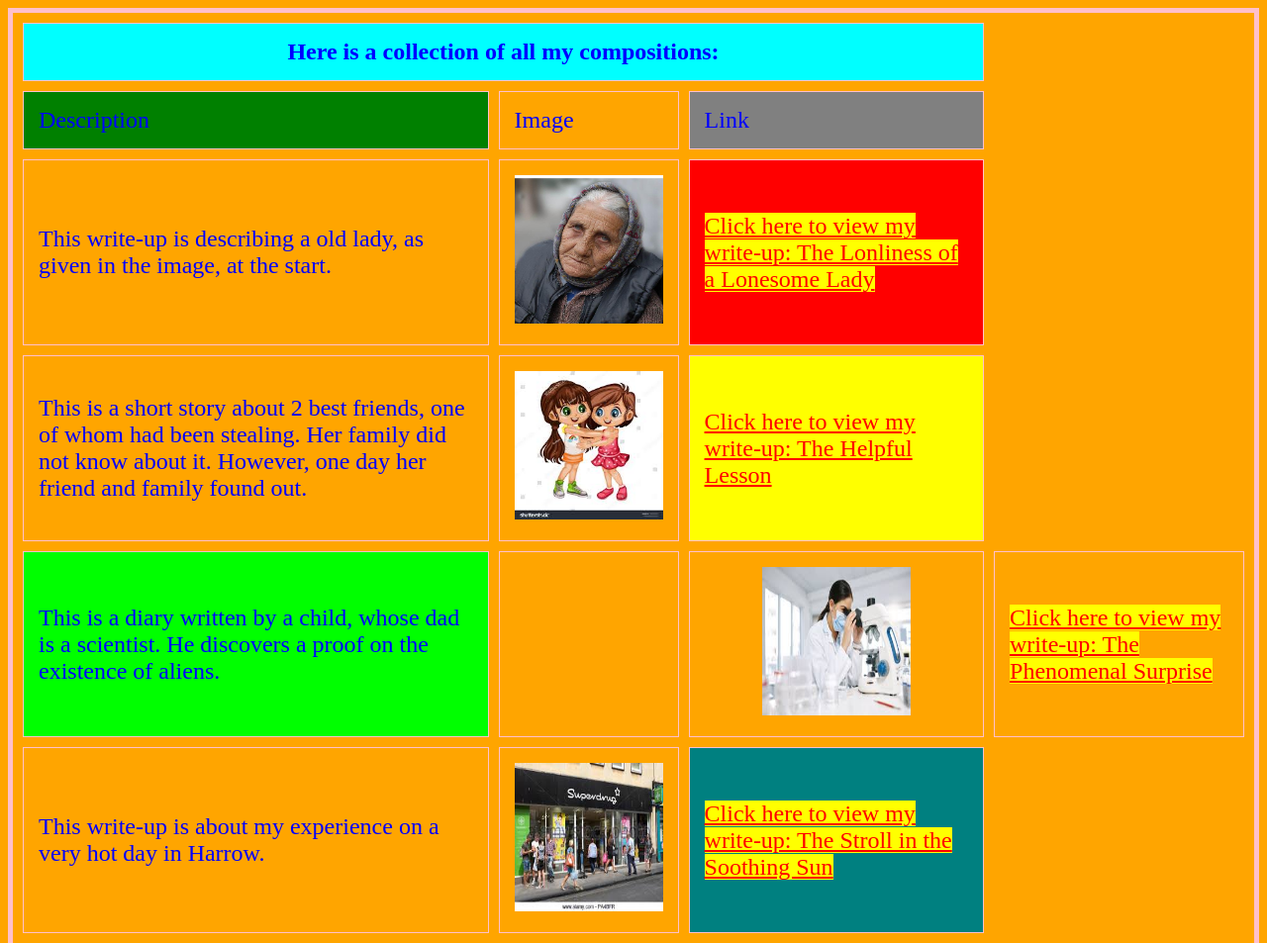
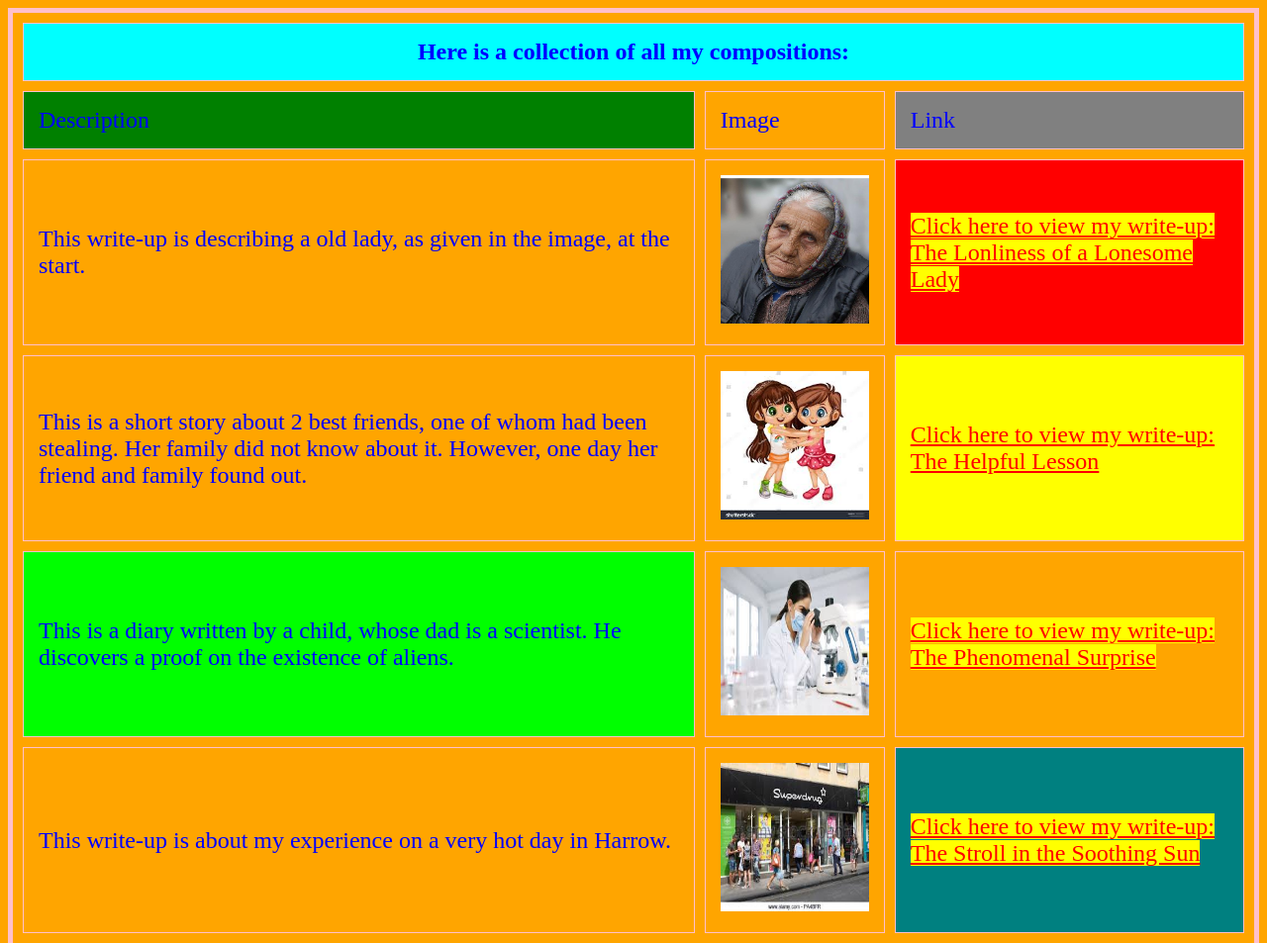
Before and after one commit to kairavij/My-Family-Talents.github.io, a plain HTML site: page All My Write-Ups.html in a window 1280 px wide. Shown: the top 953 px of the page at 99% size. Drawn offline with Linux system fonts and the light colour scheme.

Commit message:
Update All My Write-Ups.html

```diff
--- a/All My Write-Ups.html
+++ b/All My Write-Ups.html
@@ -20,6 +20,7 @@ background-color:yellow;
 	   <td style="background-color:green">Description</td>
 	   <td>Image</td>
 	   <td style="background-color:grey">Link</td>
+   </tr>
    <tr>
 	<td>This write-up is describing a old lady, as given in the image, at the start.</td>
 	<td align="center"><img src="IMG-20200814-WA0042.jpg" height="150" width="150"></td>
@@ -32,7 +33,7 @@ background-color:yellow;
    </tr>
    <tr>
 	<td style="background-color:lime">This is a diary written by a child, whose dad is a scientist. He discovers a proof on the existence of aliens.</td>
-	<td><td align="center"><img src="Scientist.jpg" height="150" width="150"></td>
+	<td align="center"><img src="Scientist.jpg" height="150" width="150"></td>
 	<td><a href="The Phenomenal Surprise.html">Click here to view my write-up: The Phenomenal Surprise</a></td>
    </tr>
 	<td>This write-up is about my experience on a very hot day in Harrow.</td>
```
